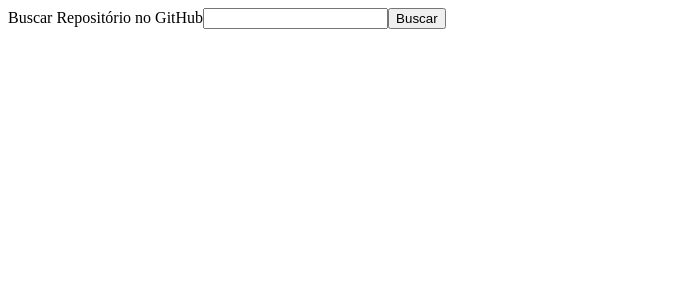
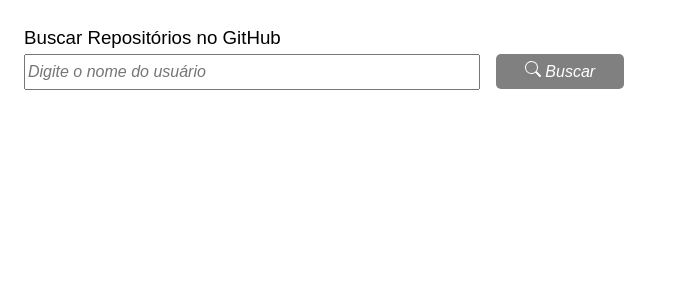
Before and after one commit to luizricardo41/desafio-tecnico-atlas, a React (Create React App) app: page /homepage in a window 1280 px wide. Shown: the top 300 px of the page, without its empty margins (0-679 px from the left). Built offline with nearby package versions, Linux system fonts and the light colour scheme.

Commit message:
feat: estilização do componente Forms;

```diff
--- a/src/Components/Form/index.jsx
+++ b/src/Components/Form/index.jsx
@@ -1,6 +1,8 @@
 import React, { useState } from 'react';
 import { useNavigate } from 'react-router-dom';
+import { BsSearch } from 'react-icons/bs';
 import requestApi from '../../Services/api/request';
+import StyleForm from './styles';
 
 export default function Form() {
   const [username, setUsername] = useState('');
@@ -32,24 +34,28 @@ export default function Form() {
   };
 
   return (
-    <form>
+    <StyleForm>
+      <h3>Buscar Repositórios no GitHub</h3>
+      <div>
         <label htmlFor="search">
-        Buscar Repositório no GitHub
           <input
             id="search"
             onChange={({ target }) => setUsername(target.value)}
+            placeholder="Digite o nome do usuário"
           />
         </label>
         <button
           type="button"
           onClick={checkUser}
         >
+          <BsSearch />
+          {' '}
           Buscar
 
         </button>
-      <div>
+
+      </div>
       <span>{ message }</span>
-      </div>
-    </form>
+    </StyleForm>
   );
 }
--- /dev/null
+++ b/src/Components/Form/styles.js
@@ -0,0 +1,64 @@
+import styled from 'styled-components';
+
+const StyleForm = styled.form`
+  font-family: Arial;
+  display: flex;
+  flex-direction: column;
+
+  h3 {
+    display: flex;
+    margin-bottom: 0.3rem;
+    margin-left: 1rem;
+    font-weight: lighter;
+  }
+
+  input {
+    width: 35vw;
+    height: 30px;
+    margin: 0 1rem;
+    font-size: medium;
+    font-style: italic;
+  }
+
+  button {
+    background-color: gray;
+    height: 35px;
+    width: 10vw;
+    border: none;
+    color: white;
+    border-radius: 5px;
+    font-size: medium;
+    font-style: italic;
+    cursor: pointer;
+  }
+
+  span {
+    text-align: center;
+    margin: 0 1rem;
+    height: 30px;
+    padding-top: 1rem;
+  }
+
+  @media (max-width: 830px) {
+    h3 {
+      flex-wrap: wrap;
+    }
+
+    div {
+      display: flex;
+      flex-direction: column;
+      align-items: center;
+    }
+
+    button {
+      width: 6rem;
+    }
+
+    input {
+      width: 15rem;
+      margin-bottom: 2rem;
+    }
+  }
+`;
+
+export default StyleForm;
```
Lines whose indentation alone changed are shown as unchanged.
